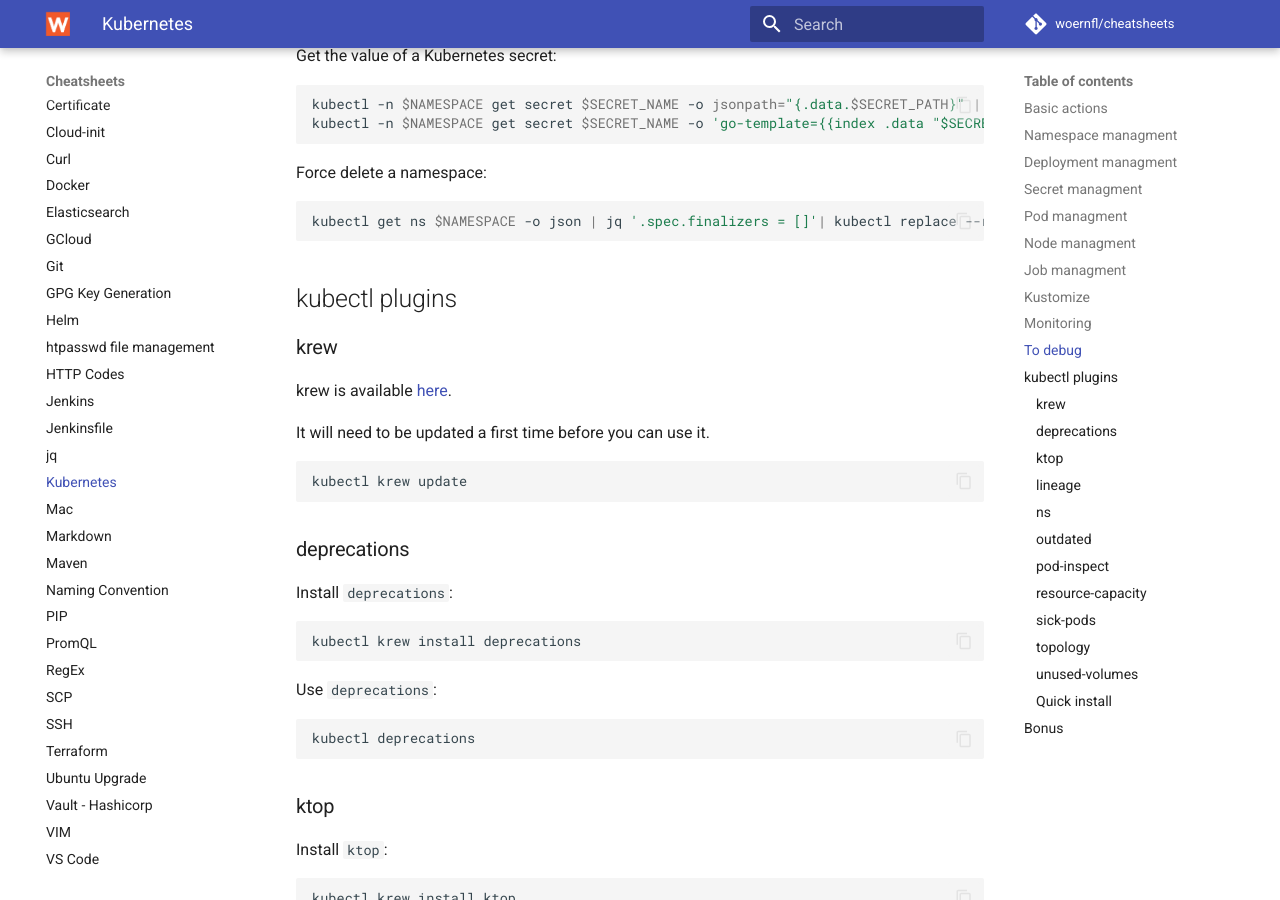
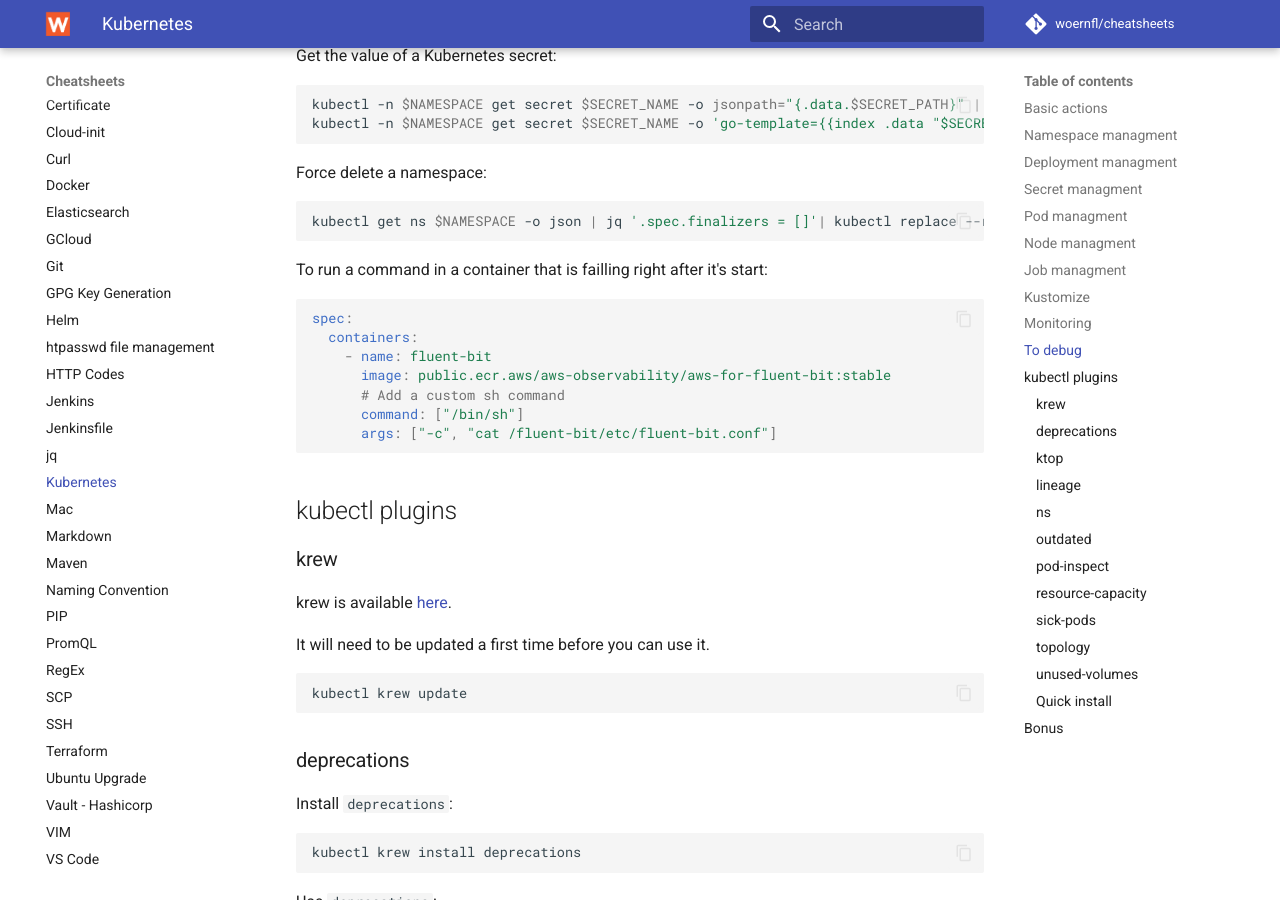
Before and after one commit to woernfl/cheatsheets, an MkDocs documentation site: the page built from docs/kubernetes.md, in a window 1280 px wide and 900 px high, scrolled down 3945 px. Built offline with MkDocs 1.6.1 and Material for MkDocs 9.7.7, drawn with Linux system fonts in a browser that asks for light colours; comment, search, counter and statistics services are not loaded.

Commit message:
Update kubernetes.md

````diff
--- a/docs/kubernetes.md
+++ b/docs/kubernetes.md
@@ -223,6 +223,18 @@
 kubectl get ns $NAMESPACE -o json | jq '.spec.finalizers = []'| kubectl replace --raw "/api/v1/namespaces/$NAMESPACE/finalize" -f -
 ```
 
+To run a command in a container that is failling right after it's start:
+
+```yaml
+spec:
+  containers:
+    - name: fluent-bit
+      image: public.ecr.aws/aws-observability/aws-for-fluent-bit:stable
+      # Add a custom sh command
+      command: ["/bin/sh"]
+      args: ["-c", "cat /fluent-bit/etc/fluent-bit.conf"]
+```
+
 ## kubectl plugins
 
 ### krew
````
